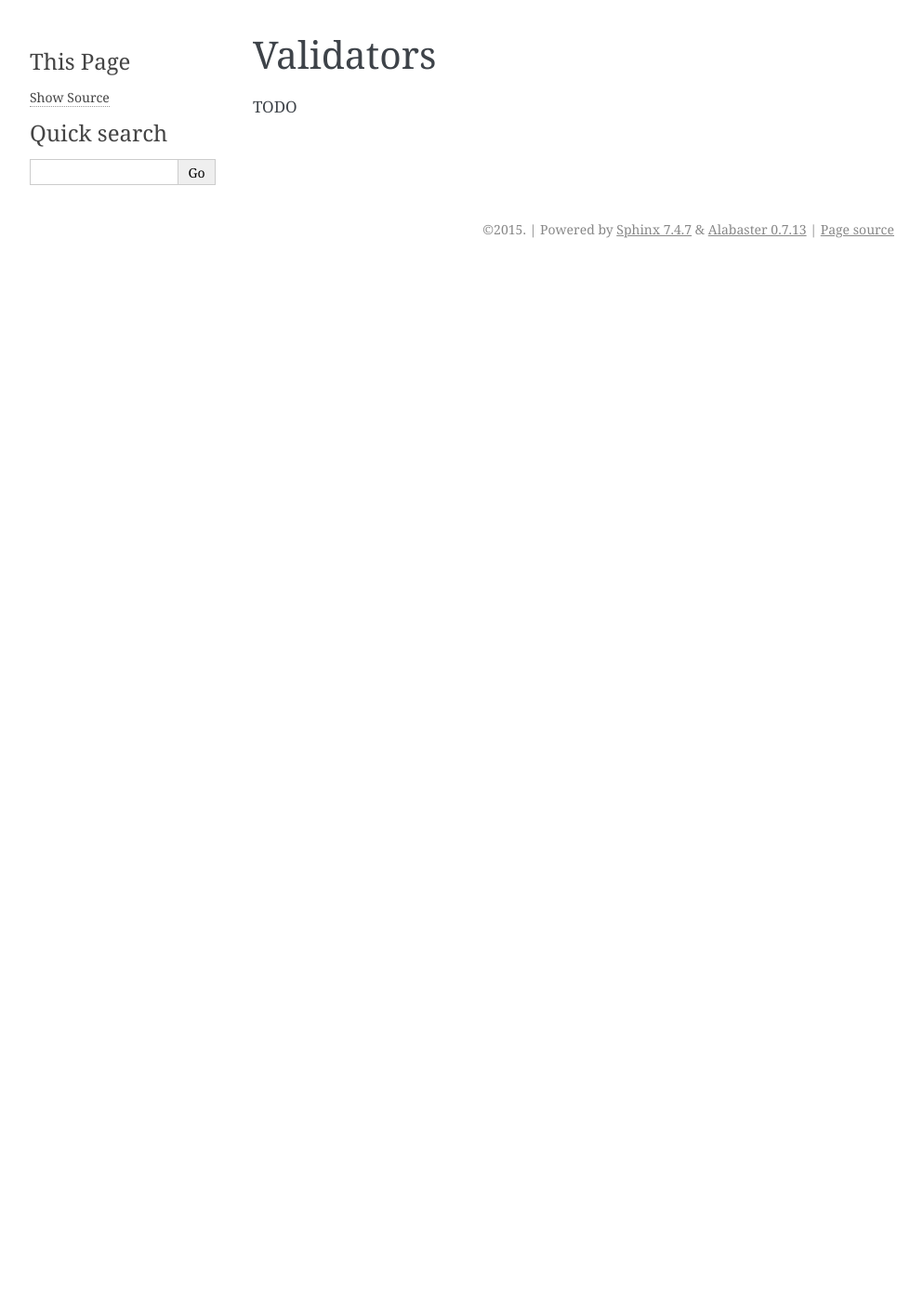
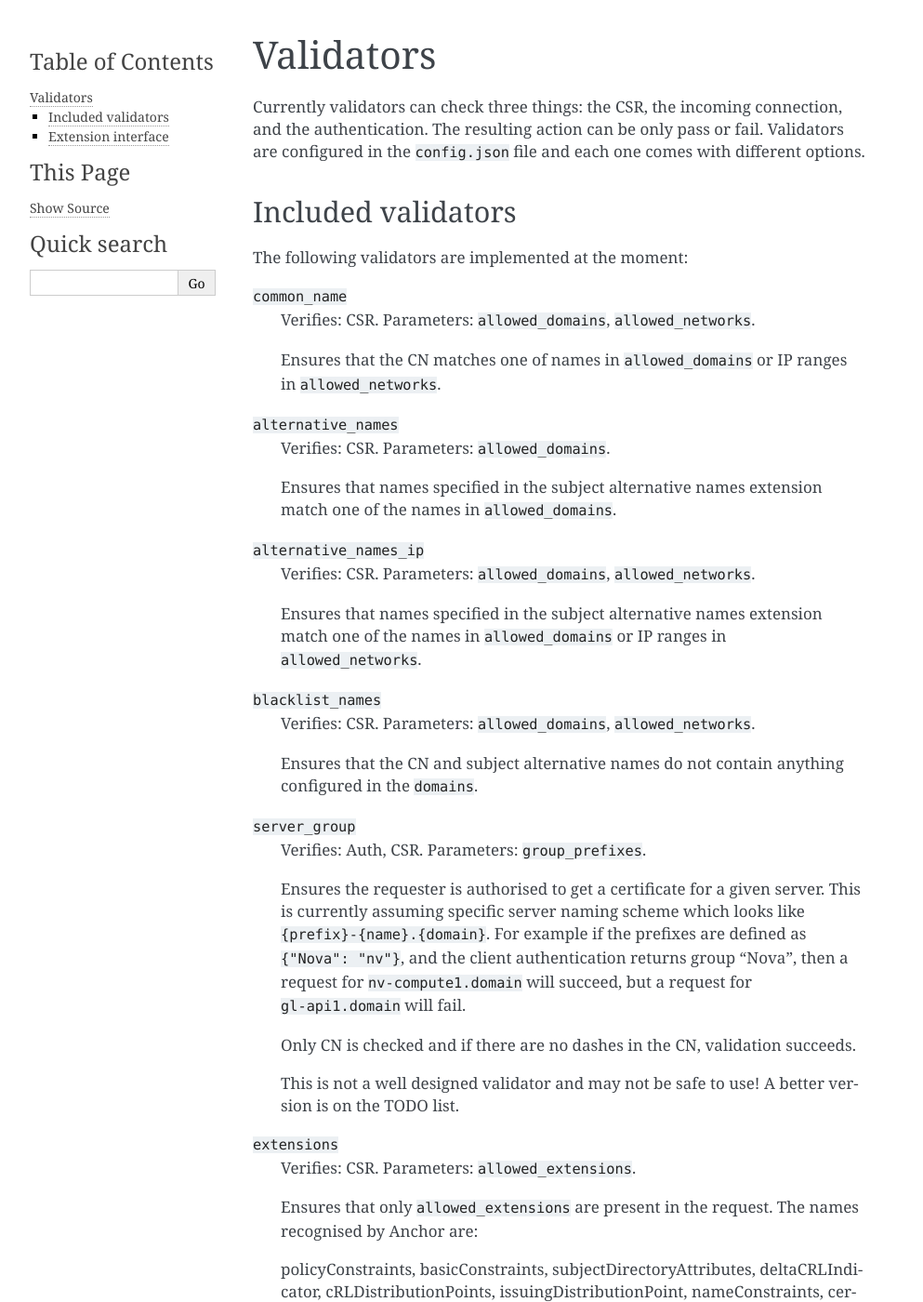
Before and after one commit to openstack-archive/anchor, a Sphinx documentation site: the page built from docs/validators.rst, in a window 1280 px wide and 1400 px high. Shown: the whole window at 93% size, without its empty margins (148-1141 px from the left). Built offline with Sphinx 7.4.7, drawn with Linux system fonts in a browser that asks for light colours; some of the changed text lies outside the part shown.

Commit message:
Add documentation for validators
Change-Id: I9fd91349132f42ff1c3a9d7503f7a68ad3d82d3a

```diff
--- a/docs/validators.rst
+++ b/docs/validators.rst
@@ -1,4 +1,119 @@
 Validators
 ==========
 
-TODO
+Currently validators can check three things: the CSR, the incoming connection,
+and the authentication. The resulting action can be only pass or fail.
+Validators are configured in the ``config.json`` file and each one comes with
+different options.
+
+Included validators
+-------------------
+
+The following validators are implemented at the moment:
+
+``common_name``
+    Verifies: CSR. Parameters: ``allowed_domains``, ``allowed_networks``.
+
+    Ensures that the CN matches one of names in ``allowed_domains`` or IP
+    ranges in ``allowed_networks``.
+
+``alternative_names``
+    Verifies: CSR. Parameters: ``allowed_domains``.
+
+    Ensures that names specified in the subject alternative names extension
+    match one of the names in ``allowed_domains``.
+
+``alternative_names_ip``
+    Verifies: CSR. Parameters: ``allowed_domains``, ``allowed_networks``.
+
+    Ensures that names specified in the subject alternative names extension
+    match one of the names in ``allowed_domains`` or IP ranges in
+    ``allowed_networks``.
+
+``blacklist_names``
+    Verifies: CSR. Parameters: ``allowed_domains``, ``allowed_networks``.
+
+    Ensures that the CN and subject alternative names do not contain anything
+    configured in the ``domains``.
+
+``server_group``
+    Verifies: Auth, CSR. Parameters: ``group_prefixes``.
+
+    Ensures the requester is authorised to get a certificate for a given
+    server. This is currently assuming specific server naming scheme which
+    looks like ``{prefix}-{name}.{domain}``. For example if the prefixes are
+    defined as ``{"Nova": "nv"}``, and the client authentication returns group
+    "Nova", then a request for ``nv-compute1.domain`` will succeed, but a
+    request for ``gl-api1.domain`` will fail.
+
+    Only CN is checked and if there are no dashes in the CN, validation
+    succeeds.
+
+    This is not a well designed validator and may not be safe to use! A better
+    version is on the TODO list.
+
+``extensions``
+    Verifies: CSR. Parameters: ``allowed_extensions``.
+
+    Ensures that only ``allowed_extensions`` are present in the request. The
+    names recognised by Anchor are:
+
+    policyConstraints, basicConstraints, subjectDirectoryAttributes,
+    deltaCRLIndicator, cRLDistributionPoints, issuingDistributionPoint,
+    nameConstraints, certificatePolicies, policyMappings,
+    privateKeyUsagePeriod, keyUsage, authorityKeyIdentifier,
+    subjectKeyIdentifier, certificateIssuer, subjectAltName, issuerAltName
+
+``key_usage``
+    Verifies: CSR. Parameters: ``allowed_usage``.
+
+    Ensures only ``allowed_usage`` is requested for the certificate. The names
+    recognised by Anchor are:
+
+    Digital Signature, Non Repudiation, Key Encipherment, Data Encipherment,
+    Key Agreement, Certificate Sign, CRL Sign, Encipher Only, Decipher Only,
+
+    as well as short versions:
+
+    digitalSignature, nonRepudiation, keyEncipherment, dataEncipherment,
+    keyAgreement, keyCertSign, cRLSign, encipherOnly, decipherOnly
+
+``ca_status``
+    Verifies: CSR. Parameters: ``ca_requested``.
+
+    Ensures the request does/doesn't require the CA flag.
+
+    This is not a well designed validator and may not be safe to use! A better
+    version is on the TODO list.
+
+``source_cidrs``
+    Verifies: CSR. Parameters: ``cidrs``.
+
+    Ensures the request comes from one of the ranges in `cidrs`.
+
+Extension interface
+-------------------
+
+Custom validators can be used with Anchor without changing the application
+itself. All validators are exposed as Stevedore_ extensions. They're registered
+as entry points in namespace ``anchor.validators`` and each name points to a
+simple function which accepts the following keyword arguments:
+
+``csr`` : anchor.X509.signing_request.X509Csr
+    An object describing the submitted CSR.
+
+``auth_result`` : anchor.auth.results.AuthDetails
+    An object which contains authentication information like username and user
+    groups.
+
+``request`` : pecan.Request
+    The https request which delivered the CSR.
+
+``conf`` : dict
+    Dictionary describing the registration authority configuration.
+
+On successful return, the request is passed on to the next validator or signed
+if there are no remining ones. On validation failure an
+``anchor.validators.ValidationError``  exception must be raised.
+
+.. _Stevedore: http://docs.openstack.org/developer/stevedore/index.html
```
